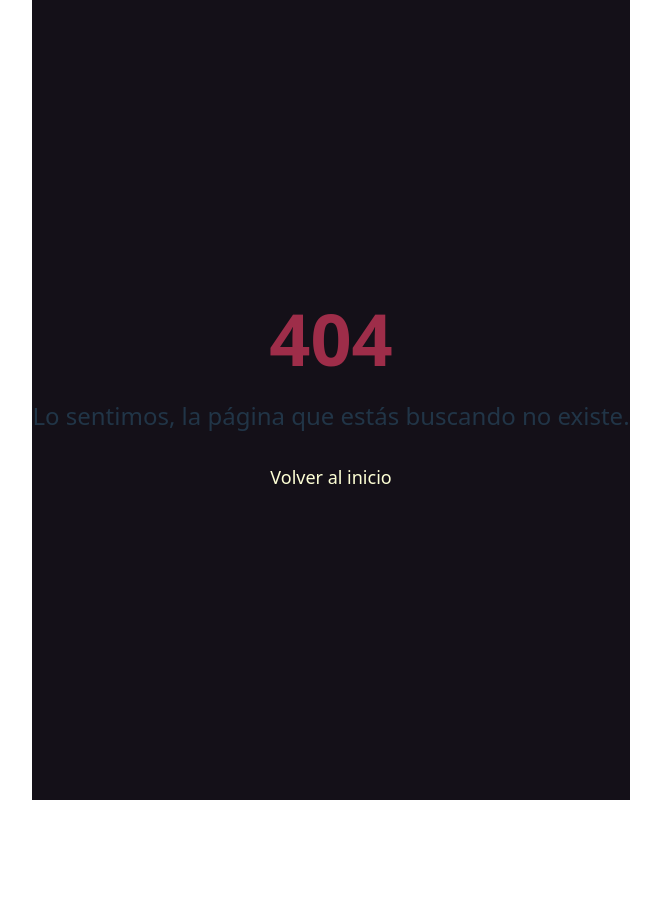
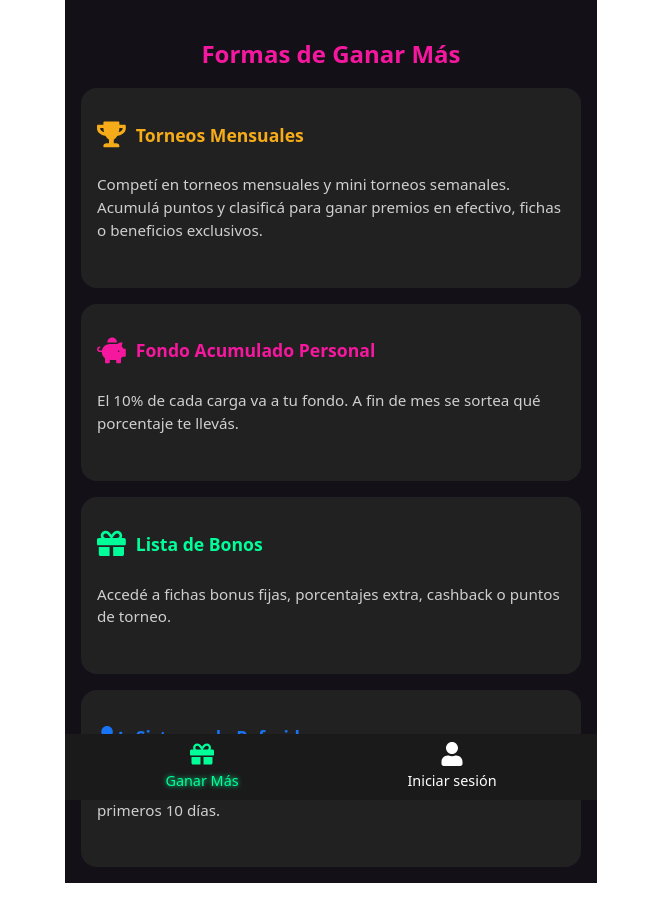
Before and after one commit to leandroveron1110/plataforma-clientes-front, a React (Vite) app: page /casino/formas-de-ganar in a window 1280 px wide. Before the commit this address had no page. Shown: the top 922 px of the page, without its empty margins (309-970 px from the left). Before the commit the page ends 800 px from the top, so only its background shows below. Built offline with nearby package versions, Linux system fonts and the light colour scheme.

Commit message:
add Benefits and ping/pong

```diff
--- a/src/components/Header/Header.tsx
+++ b/src/components/Header/Header.tsx
@@ -1,37 +1,66 @@
 import { Link, useLocation } from "react-router-dom";
-import { FaHome, FaTrophy, FaUser } from "react-icons/fa";
+import { FaHome, FaTrophy, FaUser, FaGift } from "react-icons/fa";
 import styles from "./Header.module.css";
-import { PrivateRoutes } from "../../routes/routes";
+import { PrivateRoutes, PublicRoutes } from "../../routes/routes";
+import { useAppSelector } from "../../redux/hooks";
 
 const Header = () => {
   const location = useLocation();
+  const user = useAppSelector((state) => state.auth.user);
 
   const isActive = (path: string) => location.pathname.startsWith(path);
+
+  const navItems = user
+    ? [
+        {
+          path: `/${PrivateRoutes.PRIVATE}/${PrivateRoutes.HOME}`,
+          label: "Home",
+          icon: <FaHome />,
+        },
+        {
+          path: `/${PrivateRoutes.PRIVATE}/${PrivateRoutes.TOURNAMENT}`,
+          label: "Torneo",
+          icon: <FaTrophy />,
+        },
+        {
+          path: `/${PublicRoutes.PUBLIC}/${PublicRoutes.BENEFITS}`,
+          label: "Ganar Más",
+          icon: <FaGift />,
+        },
+        {
+          path: `/${PrivateRoutes.PRIVATE}/${PrivateRoutes.PROFILE}`,
+          label: "Perfil",
+          icon: <FaUser />,
+        },
+      ]
+    : [
+        {
+          path: `/${PublicRoutes.PUBLIC}/${PublicRoutes.BENEFITS}`,
+          label: "Ganar Más",
+          icon: <FaGift />,
+        },
+        {
+          path: `/${PublicRoutes.PUBLIC}/${PublicRoutes.LOGIN}`,
+          label: "Iniciar sesión",
+          icon: <FaUser />,
+        },
+      ];
 
   return (
     <header className={styles.header}>
       <nav className={styles.nav}>
-        <Link
-          to={`/${PrivateRoutes.PRIVATE}/${PrivateRoutes.HOME}`}
-          className={`${styles.navItem} ${isActive(`/${PrivateRoutes.PRIVATE}/${PrivateRoutes.HOME}`) ? styles.active : ""}`}
-        >
-          <FaHome />
-          <span>Home</span>
-        </Link>
-        <Link
-          to={`/${PrivateRoutes.PRIVATE}/${PrivateRoutes.TOURNAMENT}`}
-          className={`${styles.navItem} ${isActive(`/${PrivateRoutes.PRIVATE}/${PrivateRoutes.TOURNAMENT}`) ? styles.active : ""}`}
-        >
-          <FaTrophy />
-          <span>Torneo</span>
-        </Link>
-        <Link
-          to={`/${PrivateRoutes.PRIVATE}/${PrivateRoutes.PROFILE}`}
-          className={`${styles.navItem} ${isActive(`/${PrivateRoutes.PRIVATE}/${PrivateRoutes.PROFILE}`) ? styles.active : ""}`}
-        >
-          <FaUser />
-          <span>Perfil</span>
-        </Link>
+        {navItems.map((item) => (
+          <Link
+            key={item.label}
+            to={item.path}
+            className={`${styles.navItem} ${
+              isActive(item.path) ? styles.active : ""
+            }`}
+          >
+            {item.icon}
+            <span>{item.label}</span>
+          </Link>
+        ))}
       </nav>
     </header>
   );
--- a/src/components/NotFound/NotFound.tsx
+++ b/src/components/NotFound/NotFound.tsx
@@ -10,7 +10,7 @@ const NotFound = () => {
     if (token) {
       navigate(`/${PrivateRoutes.PRIVATE}/${PrivateRoutes.HOME}`);
     } else {
-      navigate(`/${PublicRoutes.PUBLIC}/${PublicRoutes.LOGIN}`);
+      navigate(`/${PublicRoutes.PUBLIC}/${PublicRoutes.BENEFITS}`);
     }
   };
 
--- a/src/pages/private/home/home.tsx
+++ b/src/pages/private/home/home.tsx
@@ -111,6 +111,7 @@ const Home = () => {
                 ))
               )}
             </section>
+
           </div>
 
           <Header />
--- /dev/null
+++ b/src/pages/public/Benefits/Benefits.module.css
@@ -0,0 +1,74 @@
+@import "../../../variables.css";
+
+
+@import "../../../variables.css";
+
+.container {
+  padding: 1rem;
+  background-color: var(--background-color);
+  color: var(--text-white);
+  max-width: 500px;
+  margin: 0 auto;
+}
+
+.title {
+  text-align: center;
+  font-size: 1.5rem;
+  color: var(--title-pink);
+  margin-bottom: 1rem;
+}
+
+.cardGrid {
+  display: flex;
+  flex-direction: column;
+  gap: 1rem;
+}
+
+.card {
+  background-color: var(--color-gris);
+  padding: 1rem;
+  border-radius: 1rem;
+  transition: transform 0.2s ease, box-shadow 0.2s ease;
+  cursor: pointer;
+  display: flex;
+  flex-direction: column;
+  align-items: start;
+}
+
+.card:hover {
+  transform: translateY(-4px);
+  box-shadow: 0 4px 12px rgba(255, 255, 255, 0.1);
+}
+
+.icon {
+  font-size: 1.8rem;
+  margin-bottom: 0.5rem;
+  display: flex
+  ;
+      align-content: center;
+      align-items: center;
+      gap: 10px;
+}
+
+.card-blue .icon {
+  color: var(--icon-blue);
+}
+.card-pink .icon {
+  color: var(--title-pink);
+}
+.card-orange .icon {
+  color: var(--color-orange);
+}
+.card-green .icon {
+  color: var(--icon-green);
+}
+
+.cardTitle {
+  font-size: 1.1rem;
+}
+
+.description {
+  font-size: 0.95rem;
+  color: #cfcfcf;
+  margin: 0 0 30px;
+}
--- /dev/null
+++ b/src/pages/public/Benefits/Benefits.tsx
@@ -0,0 +1,62 @@
+import Header from "../../../components/Header/Header";
+import styles from "./Benefits.module.css";
+import { FaTrophy, FaGift, FaPiggyBank, FaUserPlus } from "react-icons/fa";
+
+const benefitsData = [
+  {
+    icon: <FaTrophy />,
+    title: "Torneos Mensuales",
+    description:
+      "Competí en torneos mensuales y mini torneos semanales. Acumulá puntos y clasificá para ganar premios en efectivo, fichas o beneficios exclusivos.",
+    color: "orange",
+  },
+  {
+    icon: <FaPiggyBank />,
+    title: "Fondo Acumulado Personal",
+    description:
+      "El 10% de cada carga va a tu fondo. A fin de mes se sortea qué porcentaje te llevás.",
+    color: "pink",
+  },
+  {
+    icon: <FaGift />,
+    title: "Lista de Bonos",
+    description:
+      "Accedé a fichas bonus fijas, porcentajes extra, cashback o puntos de torneo.",
+    color: "green",
+  },
+  {
+    icon: <FaUserPlus />,
+    title: "Sistema de Referidos",
+    description:
+      "Invitá amigos y ganá fichas bonus por sus cargas durante los primeros 10 días.",
+    color: "blue",
+  },
+];
+
+const Benefits = () => {
+  return (
+    <>
+      <div className={styles.container}>
+        <h2 className={styles.title}>Formas de Ganar Más</h2>
+        <div className={styles.cardGrid}>
+          {benefitsData.map((benefit, index) => (
+            <div
+              key={index}
+              className={`${styles.card} ${styles[`card-${benefit.color}`]}`}
+            >
+              <div className={styles.icon}>
+                {benefit.icon}
+                <h3 className={styles.cardTitle}>{benefit.title}</h3>
+              </div>
+              <p className={styles.description}>{benefit.description}</p>
+            </div>
+          ))}
+        </div>
+      </div>
+
+      <Header />
+    </>
+  );
+};
+
+export default Benefits;
--- a/src/pages/public/Login/Login.module.css
+++ b/src/pages/public/Login/Login.module.css
@@ -1,6 +1,5 @@
 @import '../../../variables.css';
 
-/* Contenedor general centrado */
 .container {
   display: inline-block;
   width: 100vw;
@@ -9,7 +8,6 @@
   height: 100vh;
 }
 
-/* Estilos del formulario */
 .containerForm {
   width: 100%;
   height: 100%;
@@ -19,20 +17,6 @@
   background-color: var(--background-color);
   color: var(--text-white);
   box-sizing: border-box;
-}
-
-.formGroupTitle {
-  font-size: 20px;
-  margin: 0;
-  font-weight: 500;
-}
-
-.formGroupSubTitle {
-  color: #bebebe;
-  font-size: 14px;
-  line-height: 20px;
-  margin: 8px 0;
-  font-weight: 400;
 }
 
 .title {
@@ -97,6 +81,23 @@
   text-decoration: underline;
 }
 
+/* NUEVOS ESTILOS */
+.backButton {
+  background: none;
+  border: none;
+  color: var(--text-white);
+  font-size: 16px;
+  cursor: pointer;
+  display: flex;
+  align-items: center;
+  margin-bottom: 10px;
+}
+
+.backIcon {
+  margin-right: 8px;
+  font-size: 18px;
+}
+
 /* Medias para tamaños menores */
 @media (max-width: 430px) {
   .containerForm {
--- a/src/pages/public/Login/Login.tsx
+++ b/src/pages/public/Login/Login.tsx
@@ -5,9 +5,10 @@ import { login } from "./types/login.types";
 import styles from "./Login.module.css";
 import LoginService from "./services/Login.service";
 import { loginSuccess, logout } from "../../../redux/slices/auth.slice";
-import { PrivateRoutes } from "../../../routes/routes";
+import { PrivateRoutes, PublicRoutes } from "../../../routes/routes";
 import { axiosError } from "../../../utilities/https.utility";
 import Loader from "../../../components/Loading/Loading";
+import { FiArrowLeft } from "react-icons/fi";
 
 const Login = () => {
   const dispatch = useAppDispatch();
@@ -20,10 +21,13 @@ const Login = () => {
     name: "",
     password: "",
   });
+
   const [error, setError] = useState<string | null>(null);
 
   useEffect(() => {
     dispatch(logout());
+    const ping = async()=> await LoginService.ping();
+    ping();
     window.scrollTo(0, 0);
   }, []);
 
@@ -31,22 +35,19 @@ const Login = () => {
     const { name, value } = e.target;
     setFormData((prevState) => ({
       ...prevState,
-      [name]: value.toLocaleLowerCase(),
+      [name]: value.toLowerCase(),
     }));
   };
 
   const handleSubmit = async (e: FormEvent<HTMLFormElement>) => {
     e.preventDefault();
     try {
-      if(status) {
+      if (status) {
         setIsLoading(true);
         setStatus(false);
         const res = await LoginService.login(formData);
-
         dispatch(loginSuccess({ token: res.access_token, user: res }));
-
         navigate(`/${PrivateRoutes.PRIVATE}/${PrivateRoutes.HOME}`);
-
       }
     } catch (err: any) {
       setStatus(true);
@@ -57,16 +58,25 @@ const Login = () => {
 
   return (
     <>
-    {
-      isLoading ? <Loader />
-
-      :
+      {isLoading ? (
+        <Loader />
+      ) : (
         <div className={styles.container}>
           <div className={styles.containerForm}>
+            <button
+              type="button"
+              className={styles.backButton}
+              onClick={() => navigate(`/${PublicRoutes.PUBLIC}/${PublicRoutes.BENEFITS}`)}
+            >
+              <FiArrowLeft className={styles.backIcon} />
+              Volver
+            </button>
             <form onSubmit={handleSubmit} className={styles.form}>
               <h2 className={styles.title}>Inicia sesión</h2>
               <div className={styles.formGroup}>
-            <label htmlFor="name" className={styles.label}>Usuario</label>
+                <label htmlFor="name" className={styles.label}>
+                  Usuario
+                </label>
                 <input
                   type="text"
                   id="name"
@@ -79,7 +89,9 @@ const Login = () => {
                 />
               </div>
               <div className={styles.formGroup}>
-            <label htmlFor="password" className={styles.label}>Contraseña</label>
+                <label htmlFor="password" className={styles.label}>
+                  Contraseña
+                </label>
                 <input
                   type="password"
                   id="password"
@@ -98,8 +110,7 @@ const Login = () => {
             </form>
           </div>
         </div>
-    }
-
+      )}
     </>
   );
 };
--- a/src/pages/public/Login/services/Login.service.ts
+++ b/src/pages/public/Login/services/Login.service.ts
@@ -10,6 +10,15 @@ export interface LoginResponse {
 }
 
 class LoginService {
+  async ping() {
+    try {
+      const res = await axiosInstance.get<string>(
+        `users/ping` )
+      return res.data;
+    } catch (error) {
+
+    }
+  }
   async login(data: login) {
     try {
       const res = await axiosInstance.post<LoginResponse>(
--- a/src/pages/public/public.tsx
+++ b/src/pages/public/public.tsx
@@ -4,11 +4,13 @@ import RoutesWithNotFound from "../../utilities/RoutesWithNotFound.utility";
 import { PublicRoutes } from "../../routes/routes";
 
 const Login = lazy(() => import("./Login/Login"));
+const Benefits = lazy(()=> import("./Benefits/Benefits"))
 
 function Public() {
   return (
     <RoutesWithNotFound>
       <Route path={PublicRoutes.LOGIN} element={<Login />} />
+      <Route path={PublicRoutes.BENEFITS} element={<Benefits />} />
     </RoutesWithNotFound>
   );
 }
--- a/src/routes/routes.ts
+++ b/src/routes/routes.ts
@@ -1,6 +1,7 @@
 export const PublicRoutes = {
   PUBLIC: "casino",
   LOGIN: "login",
+  BENEFITS: "formas-de-ganar",
 };
 
 export const PrivateRoutes = {
```
Lines whose indentation alone changed are shown as unchanged.
